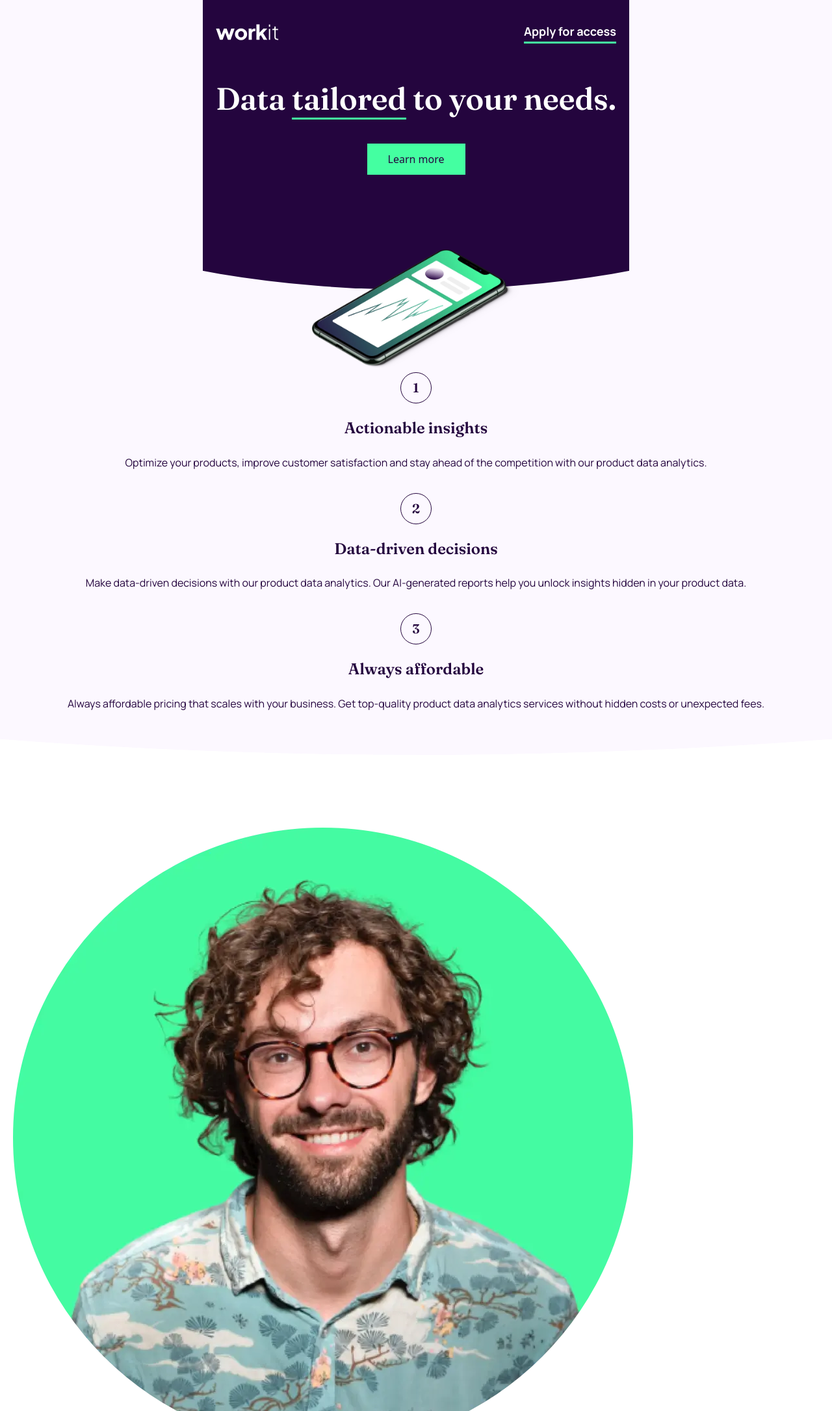
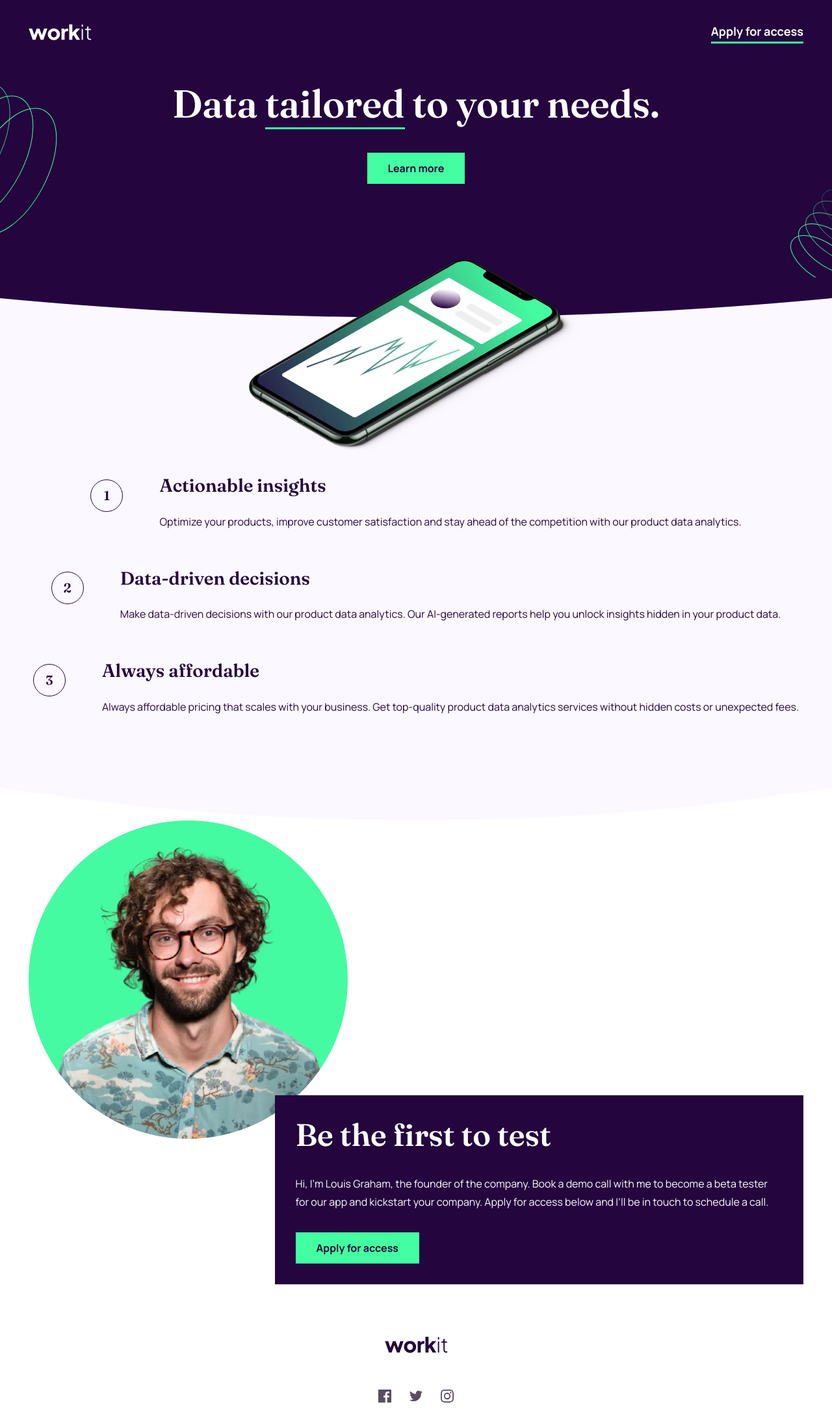
Before and after one commit to csmateixeira/workit-landing-page, a website: page index.html in a window 1280 px wide. Shown: the top 2172 px of the page at 65% size. Drawn offline with Linux system fonts and the light colour scheme; files whose address does not match are found by name.

Commit message:
Added tablet styles

```diff
--- a/index.html
+++ b/index.html
@@ -14,15 +14,20 @@
     <header class="header-container">
       <div class="sub-header-container">
 
-        <nav class="nav-container">
+        <nav class="nav-container md:px-11">
           <img src="./assets/images/logo-light.svg" alt="logo">
           <button class="apply-link green-underline">Apply for access</button>
         </nav>
 
-        <div class="hero-container">
+        <div class="hero">
+          <img src="./assets/images/bg-pattern-1.svg" class="sm-hidden -left-56 top-0" alt="">
+          <div class="hero-container md:w-2/3">
             <h1 class="hero-h1">Data <span class="green-underline">tailored</span> to your needs.</h1>
             <button class="green-button">Learn more</button>
           </div>
+          <img src="./assets/images/bg-pattern-2.svg" class="sm-hidden -right-24 top-52" alt="">
+        </div>
+
       </div>
     </header>
 
@@ -32,30 +37,41 @@
       <!-- Section 1 -->
       <section class="section-text-container">
         <h1 class="section-h1">1</h1>
+        <div class="section-text-details">
           <h2 class="section-h2">Actionable insights</h2>
           <h3 class="section-h3">Optimize your products, improve customer satisfaction and stay ahead of the competition with our product data analytics.</h3>
+        </div>
+
       </section>
 
       <!-- Section 2 -->
       <section class="section-text-container">
         <h1 class="section-h1">2</h1>
+
+        <div class="section-text-details">
           <h2 class="section-h2">Data-driven decisions</h2>
           <h3 class="section-h3">Make data-driven decisions with our product data analytics. Our AI-generated reports help you unlock insights hidden in your product data.</h3>
+        </div>
       </section>
 
       <!-- Section 3 -->
       <section class="section-text-container">
         <h1 class="section-h1">3</h1>
+
+        <div class="section-text-details">
           <h2 class="section-h2">Always affordable</h2>
           <h3 class="section-h3">Always affordable pricing that scales with your business. Get top-quality product data analytics services without hidden costs or unexpected fees.</h3>
+        </div>
       </section>
     </article>
   </main>
 
-  <aside class="text-white">
+  <aside class="text-white md:pt-28">
     <section class="aside-section-container">
       <div class="aside-subsection-container">
-        <img alt="headshot" src="./assets/images/image-founder.webp" class="relative -z-10" />
+        <div class="headshot-container">
+          <img alt="headshot" src="./assets/images/image-founder.webp" class="headshot" />
+        </div>
         <div class="aside-text-container">
           <h1 class="aside-h1">Be the first to test</h1>
           <p class="aside-text">Hi, I'm Louis Graham, the founder of the company. Book a demo call with me to become a
--- a/input.css
+++ b/input.css
@@ -13,17 +13,29 @@
 }
 
 .main-container {
-    @apply flex flex-col bg-purple-100 items-center justify-center text-purple-900;
+    @apply flex flex-col bg-purple-100 items-center justify-center text-purple-900 w-full h-full;
     clip-path: ellipse(220% 80% at 50% 20%);
+
+    @screen md {
+        clip-path: ellipse(160% 80% at 50% 20%);
+    }
 }
 
 .header-container {
-    @apply relative bg-purple-100 text-white;
+    @apply bg-purple-100 text-white w-full;
     clip-path: ellipse(120% 50% at 50% 20%);
+
+    @screen md {
+        clip-path: ellipse(120% 50% at 50% 25%);
+    };
+}
+
+.sm-hidden {
+    @apply hidden md:block absolute;
 }
 
 .sub-header-container {
-    @apply relative flex flex-col bg-purple-900 pb-56;
+    @apply flex flex-col bg-purple-900 pb-56;
 }
 
 .apply-link {
@@ -38,36 +50,44 @@
     @apply flex flex-row justify-between px-5 pt-8;
 }
 
+.hero {
+    @apply flex flex-row items-center text-center justify-center relative overflow-hidden;
+}
+
 .hero-container {
     @apply flex flex-col space-y-10 items-center justify-center px-5 pt-14 pb-36;
 }
 
 .hero-h1 {
-    @apply font-fraunces font-semibold text-sm-preset1 text-center;
+    @apply font-fraunces font-semibold text-sm-preset1 text-center md:text-md-preset1;
 }
 
 .green-button {
-    @apply px-8 py-3 bg-green text-purple-900;
+    @apply px-8 py-3 bg-green text-purple-900 font-manrope text-base font-bold;
 }
 
 .illustration {
-    @apply absolute top-96 h-[184px];
+    @apply absolute top-96 h-[184px] md:h-[296px] md:top-[25rem];
 }
 
 .article-container {
-    @apply flex flex-col bg-purple-100 items-center justify-center h-full w-screen space-y-8 px-5 pb-16 -mt-16;
+    @apply flex flex-col bg-purple-100 items-center justify-center h-full w-screen space-y-8 px-5 pb-16 -mt-16 md:mt-0 md:px-11 md:pt-14 md:pb-40;
 }
 
 .section-text-container {
-    @apply flex flex-col space-y-6 items-center justify-center text-center;
+    @apply flex flex-col space-y-6 items-center justify-center text-center md:flex-row md:justify-between md:space-x-14;
+}
+
+.section-text-details {
+    @apply flex flex-col items-center justify-center space-y-6 md:justify-start md:items-start md:text-start;
 }
 
 .section-h1 {
-    @apply flex items-center justify-center rounded-full font-semibold font-fraunces text-sm-preset5 border border-purple-900 w-12 h-12;
+    @apply flex items-center justify-center rounded-full font-semibold font-fraunces text-sm-preset5 border border-purple-900 w-12 h-12 md:p-6;
 }
 
 .section-h2 {
-    @apply font-semibold text-sm-preset3 font-fraunces;
+    @apply font-semibold text-sm-preset3 md:text-md-preset3 font-fraunces;
 }
 
 .section-h3 {
@@ -75,19 +95,27 @@
 }
 
 .aside-section-container {
-    @apply flex flex-col space-y-2 px-5 pt-28;
+    @apply flex flex-col space-y-2 px-5 pt-28 md:px-11;
 }
 
 .aside-subsection-container {
-    @apply -space-y-14 items-center justify-center;
+    @apply -space-y-14 items-center flex flex-col md:flex-row md:-space-x-28;
+}
+
+.headshot-container {
+    @apply flex flex-col items-center md:self-start;
+}
+
+.headshot {
+    @apply relative -z-10 min-w-[280px] min-h-[280px] md:-top-56;
 }
 
 .aside-text-container {
-    @apply flex flex-col space-y-8 px-8 py-8 bg-purple-900 text-center justify-center;
+    @apply flex flex-col space-y-8 px-8 py-8 bg-purple-900 text-center justify-center md:self-end md:text-left md:items-start;
 }
 
 .aside-h1 {
-    @apply font-fraunces font-semibold text-sm-preset2;
+    @apply font-fraunces font-semibold text-sm-preset2 md:text-md-preset2;
 }
 
 .aside-text {
--- a/tailwind.config.js
+++ b/tailwind.config.js
@@ -38,7 +38,7 @@ module.exports = {
 
         // tablet presets
         'md-preset1': ['60px', {
-          lineHeight: '100%',
+          lineHeight: '120%',
           letterSpacing: '0px',
         }],
         'md-preset2': ['48px', {
```
Also changed, not shown: css/style.css. Lines whose indentation alone changed are shown as unchanged.
